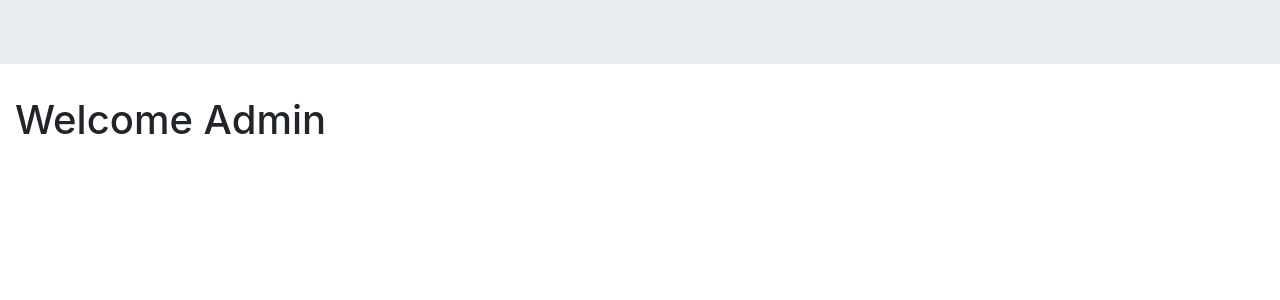
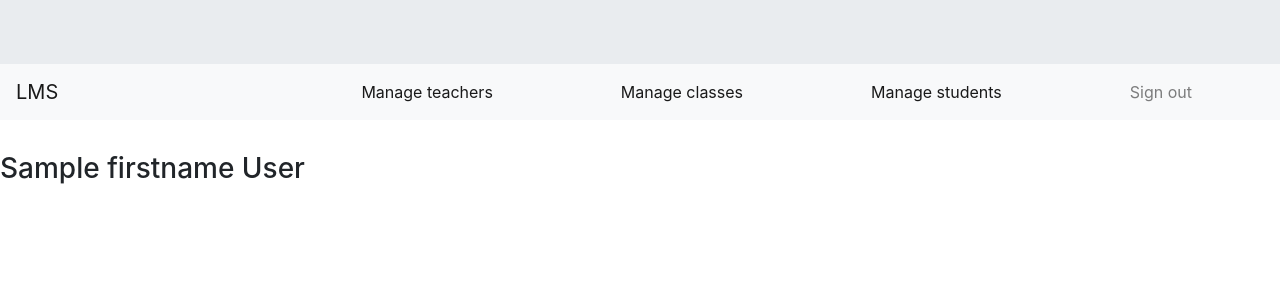
Before and after one commit to CDHayden/LearnerManagementSystem, a Flask app: page /admin/ in a window 1280 px wide. Shown: the top 300 px of the page. Run offline with Flask 2, Linux system fonts and the light colour scheme; a database or web service that is not in the repository returns one stand-in record (values such as "Sample title"); some libraries are stand-ins or nearby versions.

Commit message:
Create admin index page

```diff
--- a/lms/templates/admin/index.html
+++ b/lms/templates/admin/index.html
@@ -1,9 +1,40 @@
 {% extends 'base.html' %}
 
-{% block pagetitle%}
-Admin - Home
+{% block pagetitle %}
+Learner Management System
+{% endblock %}
+
+{% block menu %}
+<!-- Nav bar code taken from Boostrap documentation. https://getbootstrap.com/docs/4.4/components/navbar/ -->
+<nav class="navbar navbar-expand-md navbar-light bg-light">
+    <a class="navbar-brand" href="#">LMS</a>
+    <button class="navbar-toggler" type="button" data-toggle="collapse" data-target="#homeMenuContent"
+        aria-controls="navbarNav" aria-expanded="false" aria-label="Toggle navigation">
+        <span class="navbar-toggler-icon"></span>
+    </button>
+    <div class="collapse navbar-collapse justify-content-end" id="homeMenuContent">
+        <ol class="navbar-nav">
+            <li class="nav-item active">
+                <a class="nav-link" href="#">Manage teachers <span class="sr-only">(current)</span></a>
+            </li>
+
+            <li class="nav-item active">
+                <a class="nav-link" href="#">Manage classes<a>
+            </li>
+            <li class="nav-item active">
+                <a class="nav-link" href="#">Manage students</a>
+            </li>
+
+            <li class="nav-item">
+                <a href="#" class="nav-link">Sign out</a>
+            </li>
+        </ol>
+    </div>
+</nav>
 {% endblock %}
 
 {% block content %}
-<h1> Welcome Admin </h1>
+<div class="row">
+    <h3> {{ user.firstname }} {{ user.lastname }}</h3>
+</div>
 {% endblock %}
--- a/lms/views/admin.py
+++ b/lms/views/admin.py
@@ -1,7 +1,9 @@
 from flask import Blueprint, render_template
+
+from database import mongo
 
 mod = Blueprint("admin", __name__)
 
 @mod.route('/')
 def admin_index():
-    return render_template('admin/index.html')
+    return render_template('admin/index.html', user = mongo.db.users.find_one())
```
